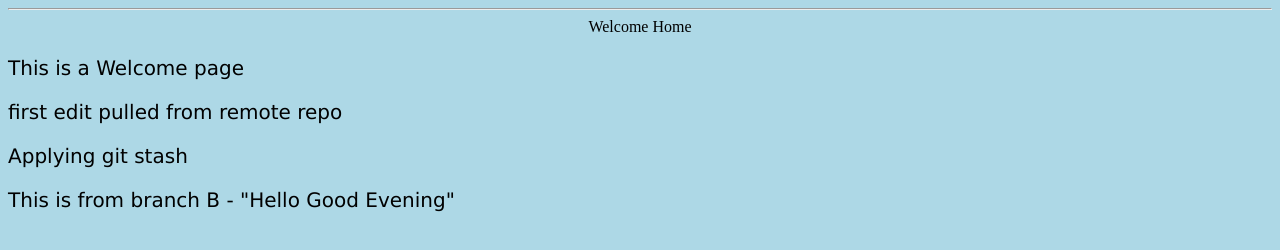
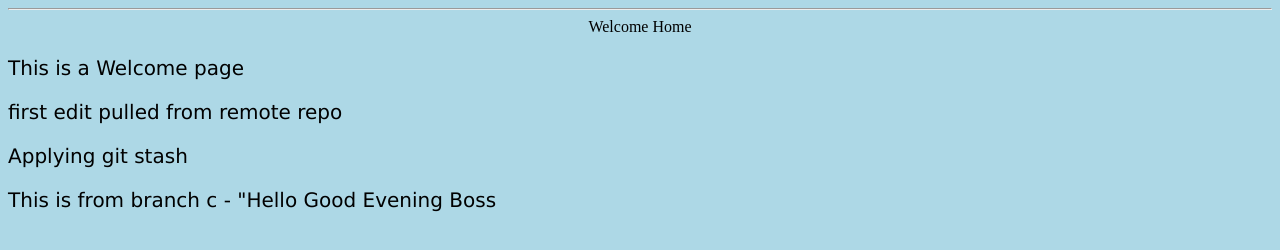
Before and after one commit to AishwariyaVinoth/Assignment_1, a plain HTML site: page index.html in a window 1280 px wide. Drawn offline with Linux system fonts and the light colour scheme.

Commit message:
Commiting from C

```diff
--- a/index.html
+++ b/index.html
@@ -8,6 +8,6 @@
         <p>This is a Welcome page</p>
         <p> first edit pulled from remote repo</p>
         <p> Applying git stash        </p>
-        <p> This is from branch B - "Hello Good Evening"</p>
+        <p> This is from branch c - "Hello Good Evening Boss</p>
     </body>
 </html>
```
